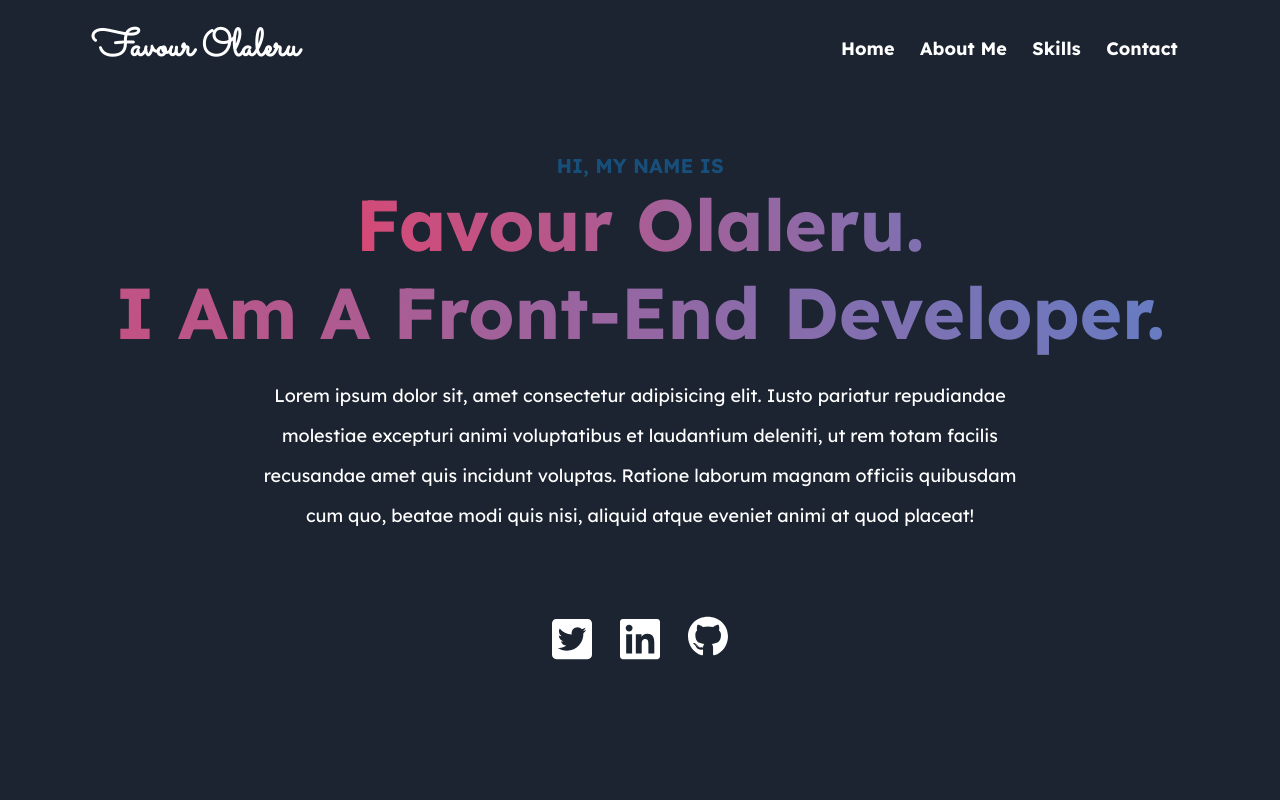
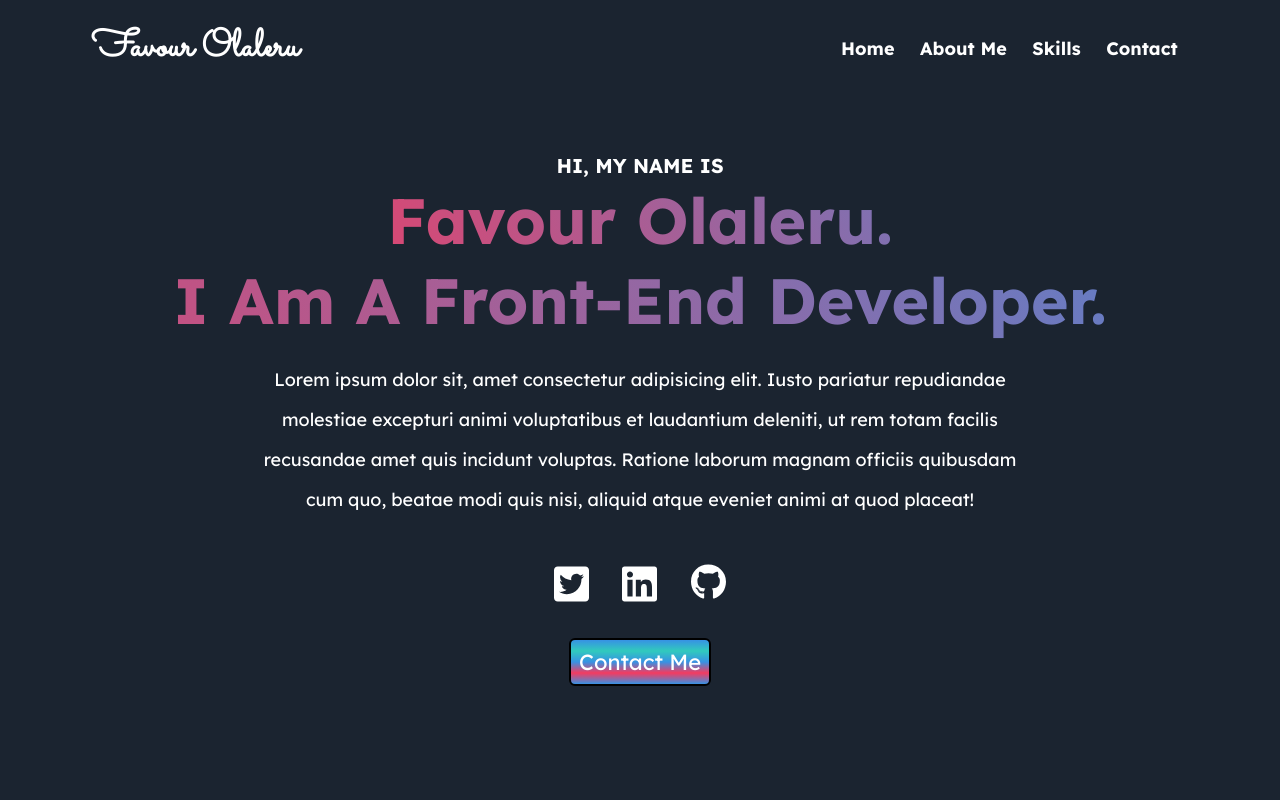
Before and after one commit to NTiger07/portfolio-react, a React (Create React App) app: page / in a window 1280 px wide. Shown: the top 800 px of the page. Built offline with nearby package versions, Linux system fonts and the light colour scheme.

Commit message:
hero fix

```diff
--- a/src/components/Hero.css
+++ b/src/components/Hero.css
@@ -7,14 +7,14 @@
 }
 .hero_section-content {
   padding-top: 7vh;
-  padding-bottom: 5vh;
+  padding-bottom: 3vh;
   display: flex;
   flex-direction: column;
   align-items: center;
   color: #fff;
 }
 .hero_section-content h1 {
-  color: #184f7a;
+  color: #fff;
   font-size: 20px;
   font-weight: 700;
   line-height: 28px;
@@ -35,9 +35,8 @@
   animation: NameAnimation 15s ease infinite;
   background-clip: text;
   -webkit-text-fill-color: transparent;
-  font-size: 72px;
+  font-size: 5vw;
   font-weight: 700;
-  line-height: 88px;
 }
 @-webkit-keyframes NameAnimation {
   0% {
@@ -88,7 +87,7 @@
   font-size: 18px;
   line-height: 2.5rem;
   width: 70%;
-  padding-bottom: 20px;
+  padding-bottom: 10px;
   padding-top: 20px;
 }
 .hero_section-links {
@@ -97,8 +96,28 @@
   padding-left: 35vw;
   padding-right: 35vw;
   padding-bottom: 20px;
-  padding-top: 20px;
+  padding-top: 10px;
 }
 .hero_section-links img {
-  width: 40px;
+  width: 35px;
 }
+.hero_section-contact {
+  margin: 10px;
+  display: flex;
+  justify-content: center;
+}
+.hero_section-contact button {
+  padding: 8px;
+  background-color: transparent;
+  font-size: 22px;
+  border: solid 2px;
+  border-radius: 6px;
+  transition: all 0.3s ease-in;
+  background: linear-gradient(#3792e4, #31cabd, #3792e4, #f43b60, #3792e4);
+  background-clip: border-box;
+}
+.hero_section-contact button:hover {
+  transform: scale(1.01);
+  transition: all 0.3s ease-in;
+  /* border-color: ; */
+}
--- a/src/components/Hero.jsx
+++ b/src/components/Hero.jsx
@@ -34,6 +34,17 @@ export default class Hero extends Component {
             <img src={github} alt="github" />
           </a>
         </div>
+        <div className="hero_section-contact">
+          <button>
+            <a
+              href="mailto:falaleru@gmail.com"
+              target="_blank"
+              rel="noreferrer"
+            >
+              Contact Me
+            </a>
+          </button>
+        </div>
       </div>
     );
   }
```
Also changed, not shown: todo.txt.
